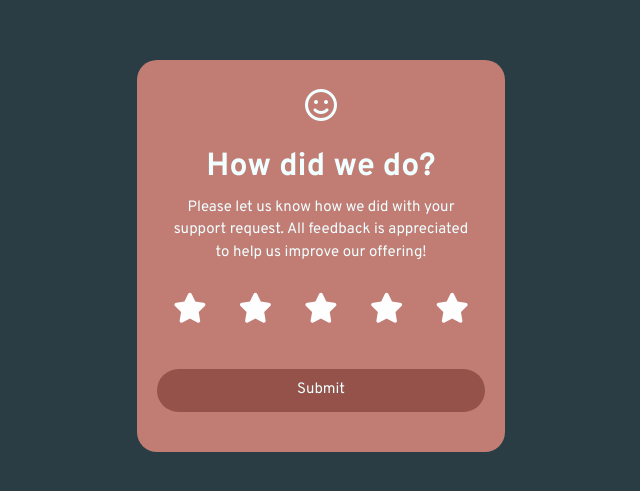
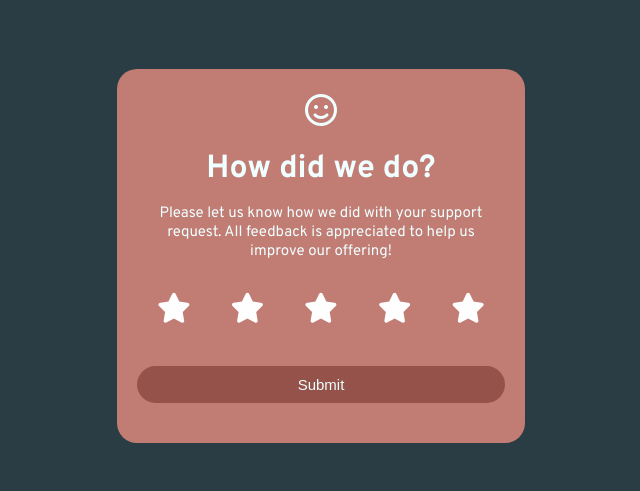
Before and after one commit to vicmccusker/interactive-rating-component, a plain HTML site: page index.html in a window 1280 px wide. Shown: the part 173-664 px from the top of the page, without its empty margins (319-959 px from the left). Drawn offline with nearby package versions, Linux system fonts and the light colour scheme.

Commit message:
fixing styling

```diff
--- a/index.html
+++ b/index.html
@@ -4,9 +4,7 @@
   <meta charset="UTF-8">
   <meta name="viewport" content="width=device-width, initial-scale=1.0">
 
-  <link rel="icon" type="image/png" sizes="32x32" href="./assets/images/favicon-32x32.png">
-  <link href="https://cdn.jsdelivr.net/npm/bootstrap@5.3.0-alpha1/dist/css/bootstrap.min.css" rel="stylesheet" integrity="sha384-GLhlTQ8iRABdZLl6O3oVMWSktQOp6b7In1Zl3/Jr59b6EGGoI1aFkw7cmDA6j6gD" crossorigin="anonymous">
-  <link rel="stylesheet" href="css/styles.css">
+<link rel="stylesheet" type="text/css" href="css/styles.css">
 
   <link rel="preconnect" href="https://fonts.googleapis.com">
   <link rel="preconnect" href="https://fonts.gstatic.com" crossorigin>
```
